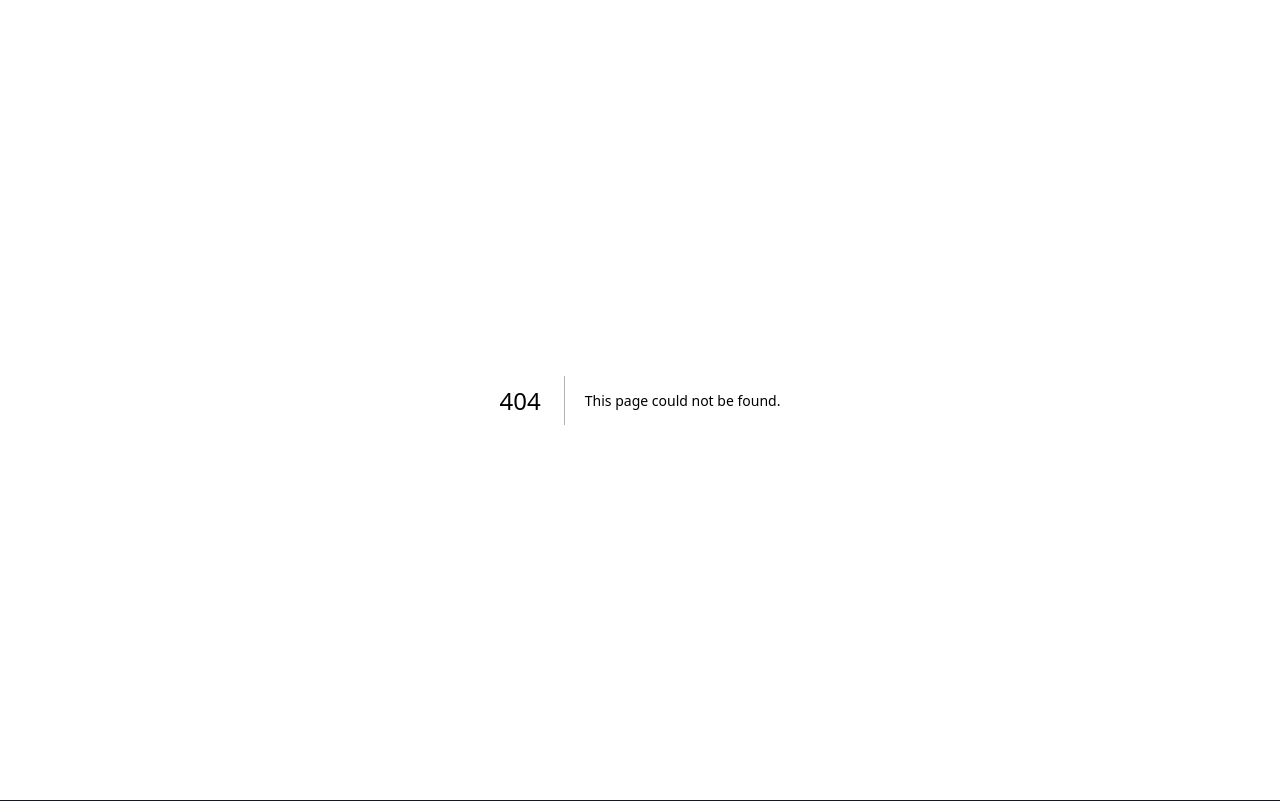
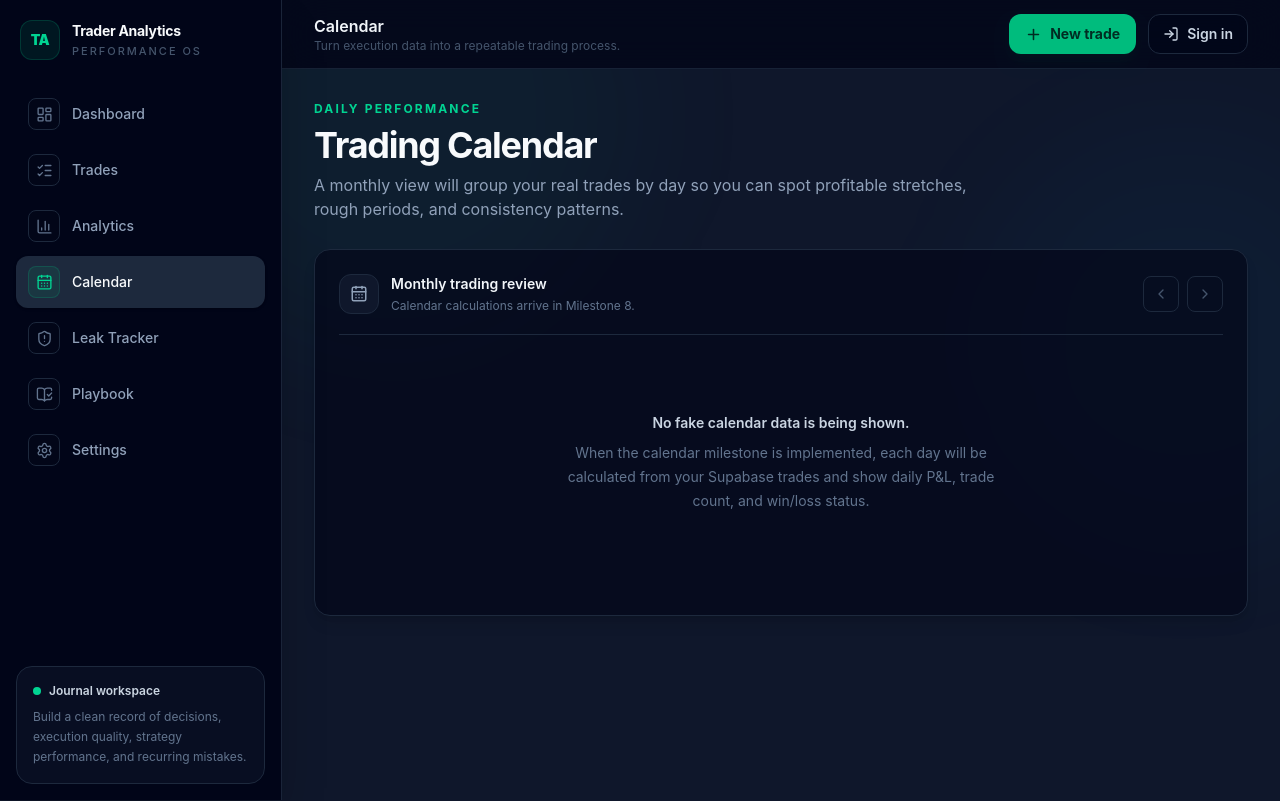
Before and after one commit to eHughs/fizix, a Next.js app: page /calendar in a window 1280 px wide. Before the commit this address had no page. Built offline with nearby package versions, Linux system fonts and the light colour scheme; no server answers.

Commit message:
Add trading calendar route

```diff
--- /dev/null
+++ b/app/(dashboard)/calendar/page.tsx
@@ -0,0 +1,41 @@
+import { CalendarDays, ChevronLeft, ChevronRight } from "lucide-react";
+import PageHeader from "@/components/layout/PageHeader";
+
+export default function CalendarPage() {
+  return (
+    <div>
+      <PageHeader
+        eyebrow="Daily performance"
+        title="Trading Calendar"
+        description="A monthly view will group your real trades by day so you can spot profitable stretches, rough periods, and consistency patterns."
+      />
+
+      <section className="rounded-2xl border border-slate-800 bg-slate-950/65 p-5 shadow-lg shadow-black/10 sm:p-6">
+        <div className="flex items-center justify-between border-b border-slate-800 pb-5">
+          <div className="flex items-center gap-3">
+            <span className="grid h-10 w-10 place-items-center rounded-xl border border-slate-800 bg-slate-900 text-slate-400">
+              <CalendarDays size={18} />
+            </span>
+            <div>
+              <h2 className="text-sm font-semibold text-slate-100">Monthly trading review</h2>
+              <p className="mt-1 text-xs text-slate-500">Calendar calculations arrive in Milestone 8.</p>
+            </div>
+          </div>
+          <div className="flex gap-2" aria-hidden="true">
+            <span className="grid h-9 w-9 place-items-center rounded-lg border border-slate-800 text-slate-600"><ChevronLeft size={16} /></span>
+            <span className="grid h-9 w-9 place-items-center rounded-lg border border-slate-800 text-slate-600"><ChevronRight size={16} /></span>
+          </div>
+        </div>
+
+        <div className="grid min-h-64 place-items-center py-12 text-center">
+          <div className="max-w-md">
+            <p className="text-sm font-semibold text-slate-300">No fake calendar data is being shown.</p>
+            <p className="mt-2 text-sm leading-6 text-slate-500">
+              When the calendar milestone is implemented, each day will be calculated from your Supabase trades and show daily P&L, trade count, and win/loss status.
+            </p>
+          </div>
+        </div>
+      </section>
+    </div>
+  );
+}
```
